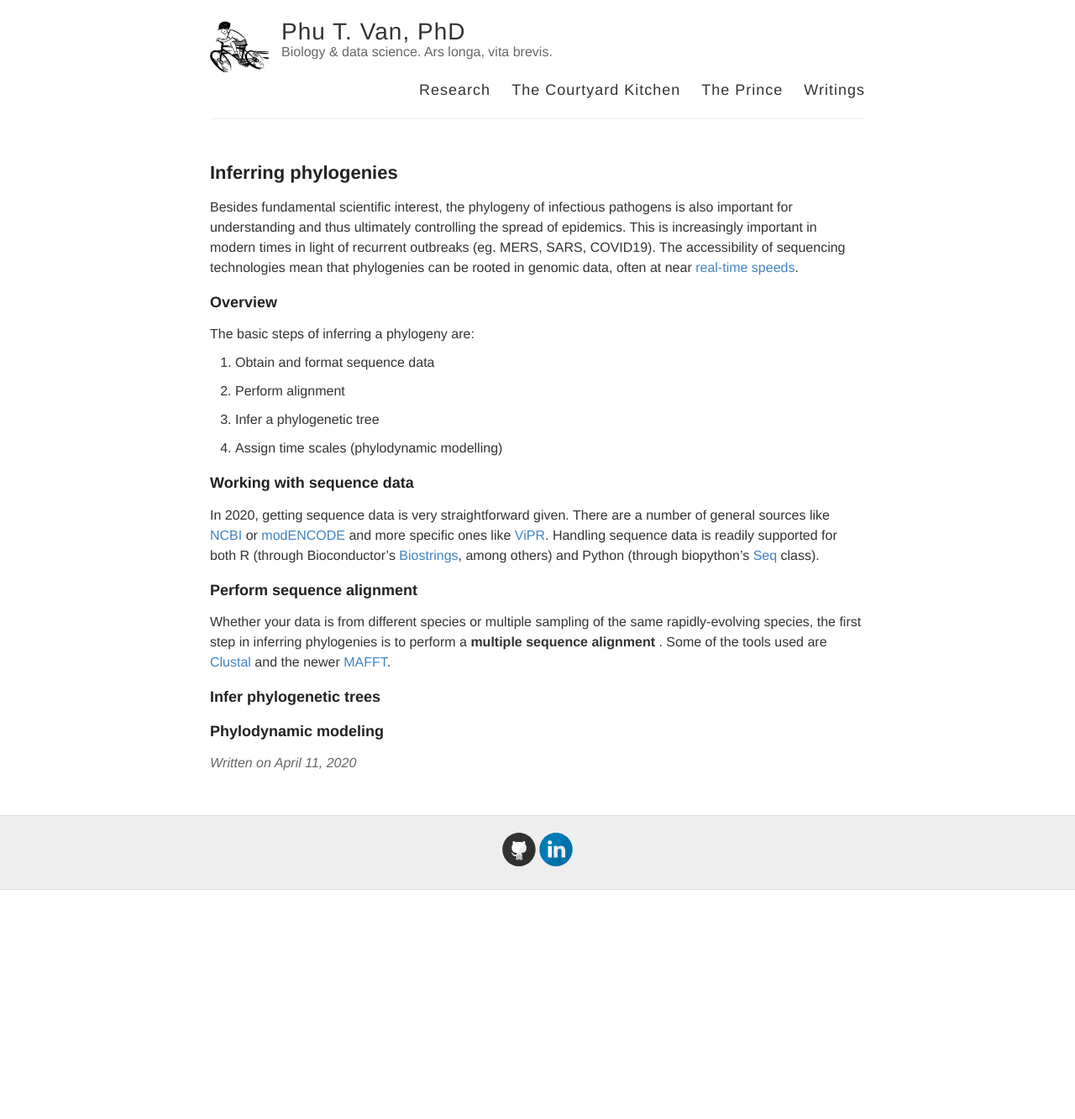
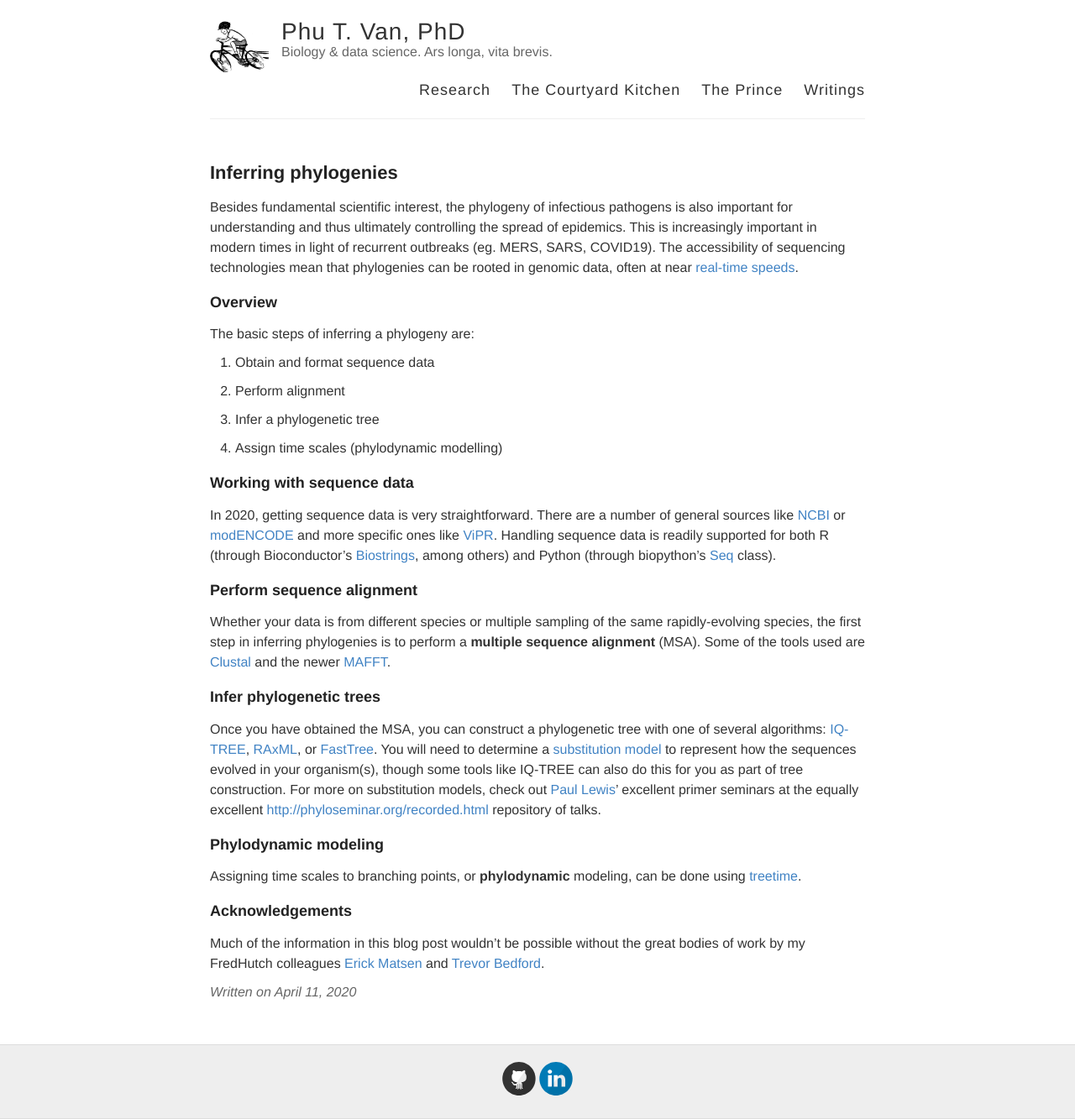
Before and after one commit to ptvan/ptvan.github.io, a Jekyll site: the page built from _posts/2020-04-11-inferring-phylogenies.md, in a window 1280 px wide. Shown: the whole page at 84% size. Built offline with Jekyll 4.4.1, drawn with Linux system fonts in a browser that asks for light colours; before the commit the page ends 1060 px from its top, so only the background shows below that.

Commit message:
more updates

```diff
--- a/_posts/2020-04-11-inferring-phylogenies.md
+++ b/_posts/2020-04-11-inferring-phylogenies.md
@@ -19,13 +19,20 @@ The basic steps of inferring a phylogeny are:
 
 ### Working with sequence data
 
-In 2020, getting sequence data is very straightforward given. There are a number of general sources like [NCBI](https://www.ncbi.nlm.nih.gov/nucleotide/) or [modENCODE](http://www.modencode.org/) and more specific ones like [ViPR](https://www.viprbrc.org/). Handling sequence data is readily supported for both R (through Bioconductor's [Biostrings](https://bioconductor.org/packages/release/bioc/html/Biostrings.html), among others) and Python (through biopython's [Seq](https://biopython.org/wiki/Seq) class).
+In 2020, getting sequence data is very straightforward. There are a number of general sources like [NCBI](https://www.ncbi.nlm.nih.gov/nucleotide/) or [modENCODE](http://www.modencode.org/) and more specific ones like [ViPR](https://www.viprbrc.org/). Handling sequence data is readily supported for both R (through Bioconductor's [Biostrings](https://bioconductor.org/packages/release/bioc/html/Biostrings.html), among others) and Python (through biopython's [Seq](https://biopython.org/wiki/Seq) class).
 
 ### Perform sequence alignment
 
-Whether your data is from different species or multiple sampling of the same rapidly-evolving species, the first step in inferring phylogenies is to perform a __multiple sequence alignment__ . Some of the tools used are [Clustal](http://www.clustal.org/clustal2/) and the newer [MAFFT](https://mafft.cbrc.jp/alignment/software/).
+Whether your data is from different species or multiple sampling of the same rapidly-evolving species, the first step in inferring phylogenies is to perform a __multiple sequence alignment__ (MSA). Some of the tools used are [Clustal](http://www.clustal.org/clustal2/) and the newer [MAFFT](https://mafft.cbrc.jp/alignment/software/).
 
 ### Infer phylogenetic trees
 
+Once you have obtained the MSA, you can construct a phylogenetic tree with one of several algorithms: [IQ-TREE](http://www.iqtree.org/), [RAxML](https://sco.h-its.org/exelixis/web/software/raxml/), or [FastTree](http://www.microbesonline.org/fasttree/). You will need to determine a [substitution model](https://en.wikipedia.org/wiki/Substitution_model) to represent how the sequences evolved in your organism(s), though some tools like IQ-TREE can also do this for you as part of tree construction. For more on substitution models, check out [Paul Lewis](https://phylogeny.uconn.edu/)' excellent primer seminars at the equally excellent [http://phyloseminar.org/recorded.html](PhyloSeminar) repository of talks.
 
 ### Phylodynamic modeling
+
+Assigning time scales to branching points, or __phylodynamic__ modeling, can be done using [treetime](https://github.com/neherlab/treetime).
+
+### Acknowledgements
+
+Much of the information in this blog post wouldn't be possible without the great bodies of work by my FredHutch colleagues [Erick Matsen](https://matsen.fhcrc.org/) and [Trevor Bedford](https://bedford.io/).
```
